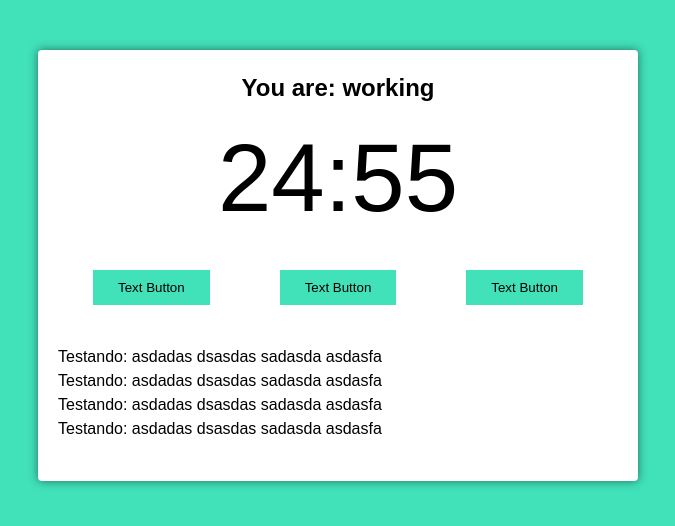
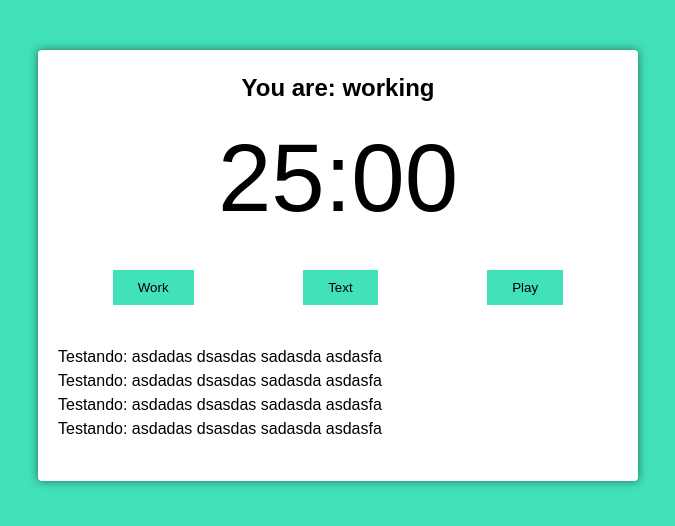
Before and after one commit to ronaldo-aquino/pomodoro-com-react-typescript, a React (Create React App) app: page / in a window 1280 px wide. Shown: the top 526 px of the page, without its empty margins (302-977 px from the left). Built offline with nearby package versions, Linux system fonts and the light colour scheme.

Commit message:
Botão para iniciar o pomodoro

```diff
--- a/src/components/pomodoro-timer.tsx
+++ b/src/components/pomodoro-timer.tsx
@@ -1,4 +1,4 @@
-import React, { useState } from 'react';
+import React, { useEffect, useState } from 'react';
 import { useInterval } from '../hooks/useInterval';
 import { Button } from './button';
 import { Timer } from './timer';
@@ -12,10 +12,24 @@
 
 export function PomodoroTimer(props: Props): JSX.Element {
     const [mainTime, setMainTime] = useState(props.pomodoroTime);
+    const [timeCounting, setTimeCounting] = useState(false);
+    const [working, setWorking] = useState(false);
 
-    useInterval(() => {
-        setMainTime(mainTime - 1);
-    }, 1000);
+    useEffect(() => {
+        if (working) document.body.classList.add('working');
+    }, [working]);
+
+    useInterval(
+        () => {
+            setMainTime(mainTime - 1);
+        },
+        timeCounting ? 1000 : null,
+    );
+
+    const configureWork = () => {
+        setTimeCounting(true);
+        setWorking(true);
+    };
 
     return (
         <div className="pomodoro">
@@ -23,17 +37,11 @@
             <Timer mainTime={mainTime} />
 
             <div className="controls">
+                <Button text="Work" onClick={configureWork} />
+                <Button text="Text" onClick={() => console.log(1)} />
                 <Button
-                    text="Text Button"
-                    onClick={() => console.log('Boão clicakdo')}
-                />
-                <Button
-                    text="Text Button"
-                    onClick={() => console.log('Boão clicakdo')}
-                />
-                <Button
-                    text="Text Button"
-                    onClick={() => console.log('Boão clicakdo')}
+                    text={timeCounting ? 'Pause' : 'Play'}
+                    onClick={() => setTimeCounting(!timeCounting)}
                 />
             </div>
 
```
